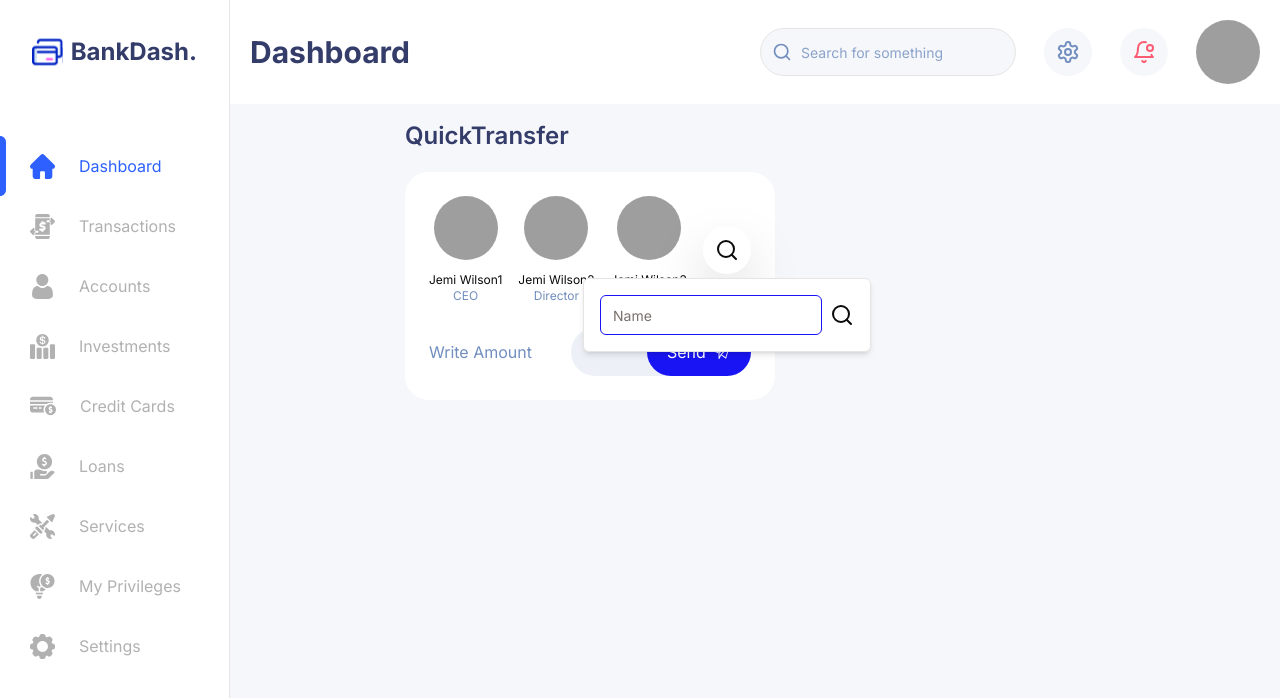
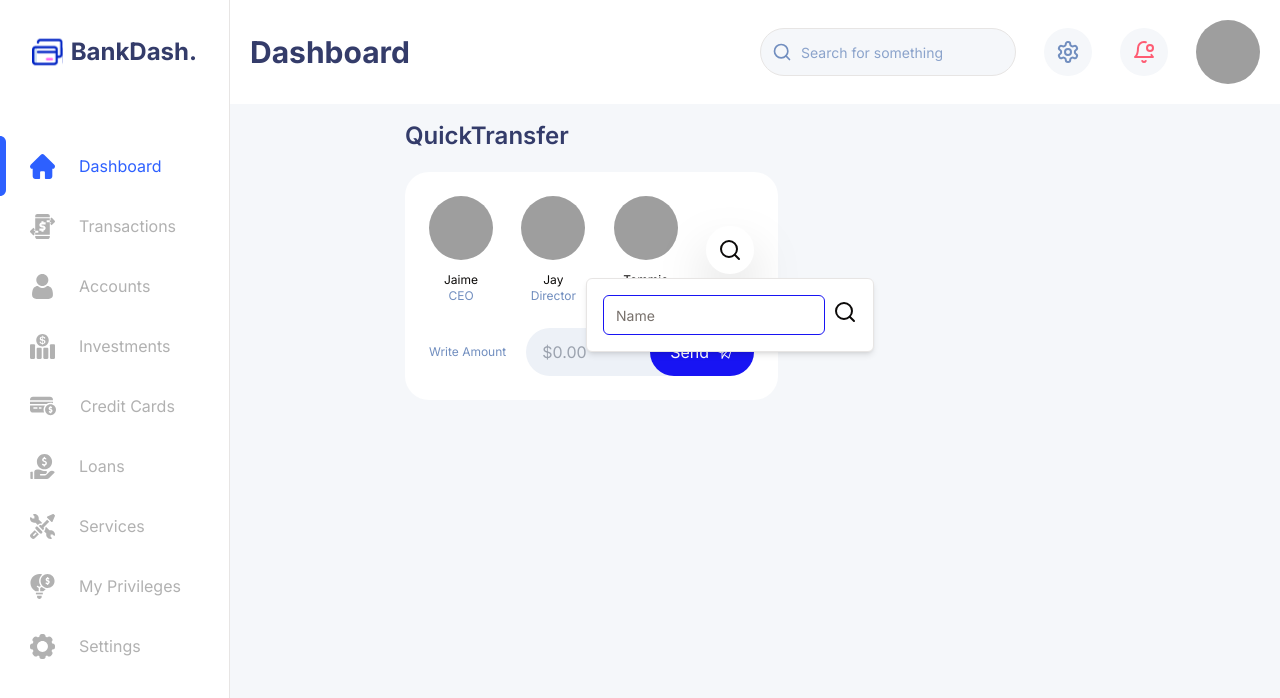
Before and after one commit to Flavio-JS/bankdash-frontend, a Next.js app: page /dashboard in a window 1280 px wide. Both pictures are taken after a click on the button 726 px from the left and 250 px from the top of the page. Shown: the top 698 px of the page. Built offline with nearby package versions, Linux system fonts and the light colour scheme; grey boxes are pictures that could not be loaded.

Commit message:
created amountInput and filter

```diff
--- a/package.json
+++ b/package.json
@@ -10,6 +10,7 @@
     "lint": "next lint"
   },
   "dependencies": {
+    "@faker-js/faker": "^8.4.1",
     "@radix-ui/react-avatar": "^1.1.0",
     "@radix-ui/react-dialog": "^1.1.1",
     "@radix-ui/react-popover": "^1.1.1",
--- a/src/components/ui/popover.tsx
+++ b/src/components/ui/popover.tsx
@@ -1,13 +1,15 @@
-"use client"
+"use client";
 
-import * as React from "react"
-import * as PopoverPrimitive from "@radix-ui/react-popover"
+import * as React from "react";
+import * as PopoverPrimitive from "@radix-ui/react-popover";
 
-import { cn } from "@/lib/utils"
+import { cn } from "@/lib/utils";
 
-const Popover = PopoverPrimitive.Root
+const Popover = PopoverPrimitive.Root;
 
-const PopoverTrigger = PopoverPrimitive.Trigger
+const PopoverTrigger = PopoverPrimitive.Trigger;
+
+const PopoverCloseTrigger = PopoverPrimitive.Close;
 
 const PopoverContent = React.forwardRef<
   React.ElementRef<typeof PopoverPrimitive.Content>,
@@ -25,7 +27,7 @@ const PopoverContent = React.forwardRef<
       {...props}
     />
   </PopoverPrimitive.Portal>
-))
-PopoverContent.displayName = PopoverPrimitive.Content.displayName
+));
+PopoverContent.displayName = PopoverPrimitive.Content.displayName;
 
-export { Popover, PopoverTrigger, PopoverContent }
+export { Popover, PopoverTrigger, PopoverCloseTrigger, PopoverContent };
--- /dev/null
+++ b/src/features/dashboard/components/QuickTransfer/AmountInput.tsx
@@ -0,0 +1,45 @@
+"use client";
+
+import { Icons } from "@/features/dashboard/components/Icons/Icons";
+import { useState } from "react";
+
+export const AmountInput = () => {
+  const [amount, setAmount] = useState<number | "">("");
+
+  const handleAmountChange = (event: React.ChangeEvent<HTMLInputElement>) => {
+    const value = event.target.value;
+    const numericValue = value.replace(/[^0-9]/g, "");
+    setAmount(numericValue === "" ? "" : Number(numericValue));
+  };
+
+  const formatAmount = (value: number | "") => {
+    if (value === "") return "";
+    return (value / 100).toLocaleString("en-US", {
+      style: "currency",
+      currency: "USD",
+    });
+  };
+
+  return (
+    <div className="flex items-center justify-between gap-5">
+      <span className="whitespace-nowrap text-xs text-[#718EBF]">
+        Write Amount
+      </span>
+      <div className="flex w-full items-center justify-between gap-3 rounded-full bg-[#EDF1F7] pl-4">
+        <input
+          className="w-20 bg-transparent text-[#718EBF] focus-visible:outline-none lg:w-24"
+          type="text"
+          name="amount"
+          id="amount"
+          placeholder="$0.00"
+          value={formatAmount(amount)}
+          onChange={handleAmountChange}
+        />
+        <button className="flex items-center justify-center gap-2 rounded-full bg-[#1814F3] px-5 py-3 text-white">
+          <span className="text-xs lg:text-base">Send</span>
+          <Icons.SendIcon />
+        </button>
+      </div>
+    </div>
+  );
+};
--- a/src/features/dashboard/components/QuickTransfer/QuickTransfer.tsx
+++ b/src/features/dashboard/components/QuickTransfer/QuickTransfer.tsx
@@ -1,49 +1,97 @@
+"use client";
+
 import { Avatar, AvatarImage, AvatarFallback } from "@/components/ui/avatar";
 import { Input } from "@/components/ui/input";
 import {
   Popover,
+  PopoverCloseTrigger,
   PopoverContent,
   PopoverTrigger,
 } from "@/components/ui/popover";
-import { Icons } from "@/features/dashboard/components/Icons/Icons";
+import { AmountInput } from "@/features/dashboard/components/QuickTransfer/AmountInput";
+import { faker } from "@faker-js/faker";
 import { Search } from "lucide-react";
+import { useState } from "react";
 
 const avatarData = [
   {
-    name: "Jemi Wilson1",
+    name: faker.person.firstName("male"),
     surname: "CEO",
     image: "https://avatars.githubusercontent.com/u/106037619?v=4",
   },
   {
-    name: "Jemi Wilson2",
+    name: faker.person.firstName("male"),
     surname: "Director",
     image: "https://avatars.githubusercontent.com/u/106037619?v=4",
   },
   {
-    name: "Jemi Wilson3",
+    name: faker.person.firstName("male"),
+    surname: "Designer",
+    image: "https://avatars.githubusercontent.com/u/106037619?v=4",
+  },
+  {
+    name: faker.person.firstName("male"),
+    surname: "CEO",
+    image: "https://avatars.githubusercontent.com/u/106037619?v=4",
+  },
+  {
+    name: faker.person.firstName("male"),
+    surname: "Director",
+    image: "https://avatars.githubusercontent.com/u/106037619?v=4",
+  },
+  {
+    name: faker.person.firstName("male"),
     surname: "Designer",
     image: "https://avatars.githubusercontent.com/u/106037619?v=4",
   },
 ];
 
 export const QuickTransfer = () => {
+  const [inputValue, setInputValue] = useState("");
+  const [filteredAvatars, setFilteredAvatars] = useState(
+    avatarData.slice(0, 3)
+  );
+
+  const handleFilterChange = (event: React.ChangeEvent<HTMLInputElement>) => {
+    setInputValue(event.target.value);
+  };
+
+  const handleFilterSubmit = () => {
+    const filtered = avatarData
+      .filter(
+        (data) =>
+          data.name.toLowerCase().includes(inputValue.toLowerCase()) ||
+          data.surname.toLowerCase().includes(inputValue.toLowerCase())
+      )
+      .slice(0, 3);
+    setFilteredAvatars(filtered);
+  };
+
   return (
     <div className="flex flex-col items-start gap-5">
       <h2 className="text-2xl font-semibold text-[#343C6A]">QuickTransfer</h2>
       <div className="flex flex-col gap-6 rounded-3xl bg-white p-6">
-        <div className="flex items-center justify-center gap-4">
-          {avatarData.map((data) => (
+        <div className="flex items-center justify-between gap-4">
+          {filteredAvatars.length > 0 ? (
+            filteredAvatars.map((data) => (
               <div key={data.name} className="flex flex-col items-center gap-3">
                 <Avatar className="h-9 w-9 lg:h-16 lg:w-16">
                   <AvatarImage src={data.image} alt="avatar image" />
                   <AvatarFallback>FJ</AvatarFallback>
                 </Avatar>
                 <div className="flex flex-col items-center">
-                <span className="text-center text-xs">{data.name}</span>
+                  <span className="max-w-[77px] truncate text-center text-xs">
+                    {data.name}
+                  </span>
                   <span className="text-xs text-[#718EBF]">{data.surname}</span>
                 </div>
               </div>
-          ))}
+            ))
+          ) : (
+            <div className="flex w-full items-center justify-center">
+              <span>Not Found</span>
+            </div>
+          )}
 
           <Popover>
             <PopoverTrigger>
@@ -56,34 +104,22 @@ export const QuickTransfer = () => {
                 <div className="flex w-full max-w-sm items-center space-x-2">
                   <Input
                     className="focus:border-[#1814F3] focus-visible:ring-transparent"
-                    type="name"
+                    type="text"
                     placeholder="Name"
+                    value={inputValue}
+                    onChange={handleFilterChange}
                   />
-                  <button type="submit">
+                  <PopoverCloseTrigger aria-label="Close">
+                    <button type="button" onClick={handleFilterSubmit}>
                       <Search />
                     </button>
+                  </PopoverCloseTrigger>
                 </div>
               </div>
             </PopoverContent>
           </Popover>
         </div>
-        <div className="flex items-center justify-between gap-5">
-          <span className="text-[#718EBF]">Write Amount</span>
-          <div className="flex w-max items-center justify-between gap-3 rounded-full bg-[#EDF1F7] pl-4">
-            <input
-              className="w-12 bg-transparent text-[#718EBF] focus-visible:outline-none"
-              type="text"
-              name="text"
-              id="text"
-              inputMode="numeric"
-              pattern="[0-9]*"
-            />
-            <button className="flex items-center justify-center gap-2 rounded-full bg-[#1814F3] px-5 py-3 text-white">
-              <span>Send</span>
-              <Icons.SendIcon />
-            </button>
-          </div>
-        </div>
+        <AmountInput />
       </div>
     </div>
   );
```
Also changed, not shown: 1 other file (tests, documents, lock files or other folders). Lines whose indentation alone changed are shown as unchanged.
